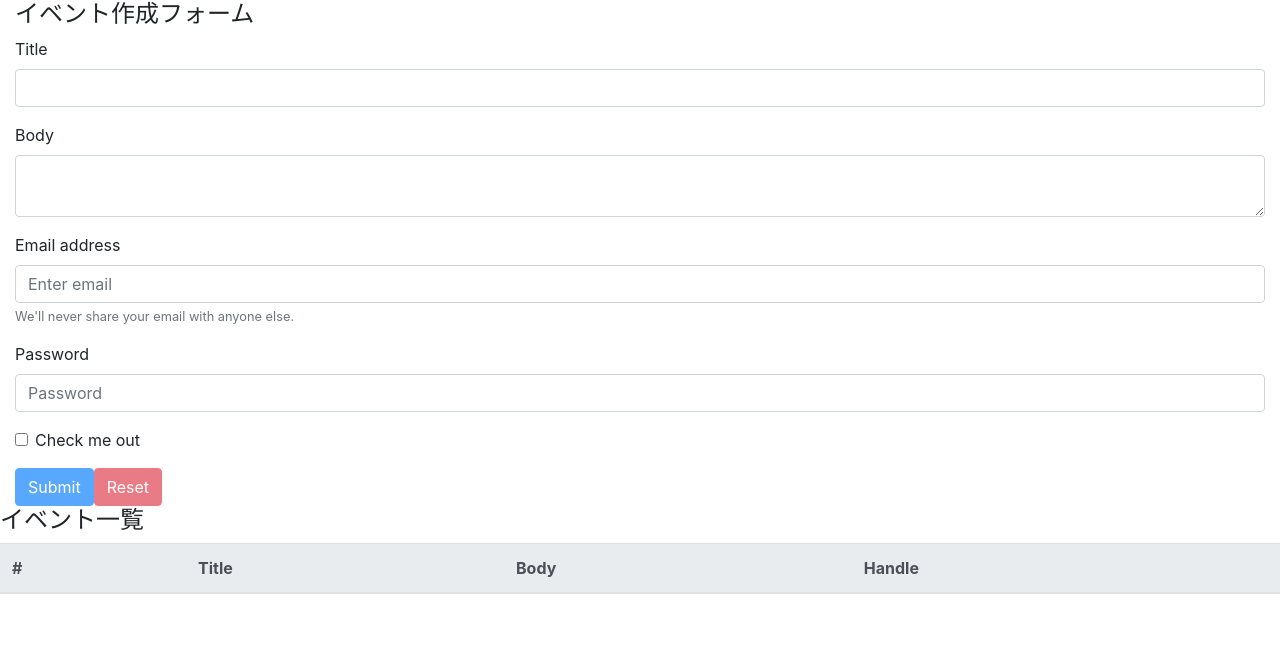
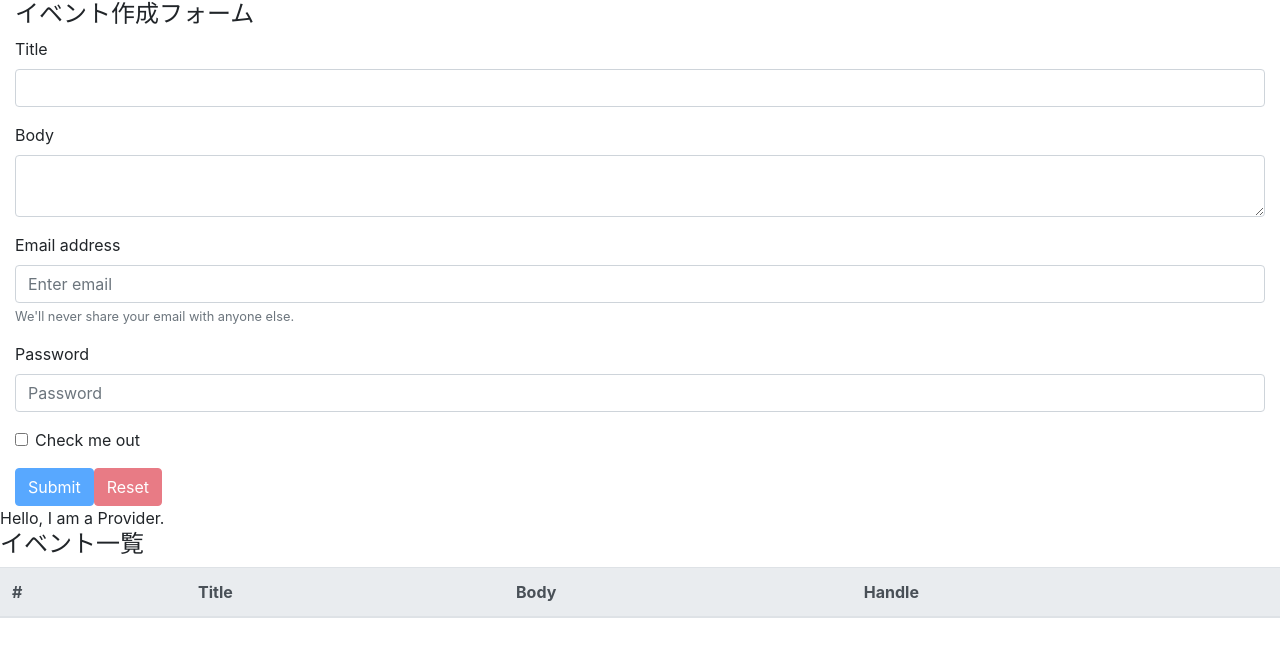
Before and after one commit to makeloff1/myreact, a React (Create React App) app: page / in a window 1280 px wide. Shown: the top 656 px of the page. Built offline with nearby package versions, Linux system fonts and the light colour scheme.

Commit message:
use context

```diff
--- a/src/components/App.js
+++ b/src/components/App.js
@@ -4,15 +4,20 @@ import 'bootstrap/dist/css/bootstrap.min.css';
 import reducer from '../reducers/index'
 import EventForm from './EventForm'
 import Events from './Events'
+import AppContext from '../contexts/AppContext'
+
+console.log({AppContext})
 
 const App = () => {
   const [state, dispatch] = useReducer(reducer, [])
 
   return (
-    <div>
-      <EventForm state={state} dispatch={dispatch} />
-      <Events state={state} dispatch={dispatch} />
-    </div>
+    <AppContext.Provider value={'Hello, I am a Provider.'}>
+      <div>
+        <EventForm state={state} dispatch={dispatch} />
+        <Events state={state} dispatch={dispatch} />
+      </div>
+    </AppContext.Provider>
   );
 }
 
--- a/src/components/Events.js
+++ b/src/components/Events.js
@@ -1,10 +1,13 @@
-import React from 'react'
+import React, { useContext } from 'react'
 import Event from './Event'
+import AppContext from '../contexts/AppContext'
 
 const Events = ({ state, dispatch }) => {
+    const value = useContext(AppContext)
 
     return (
         <>
+            <div>{value}</div>
             <h4>イベント一覧</h4>
             <table className="table">
                 <thead className="thead-light">
```
Lines whose indentation alone changed are shown as unchanged.
